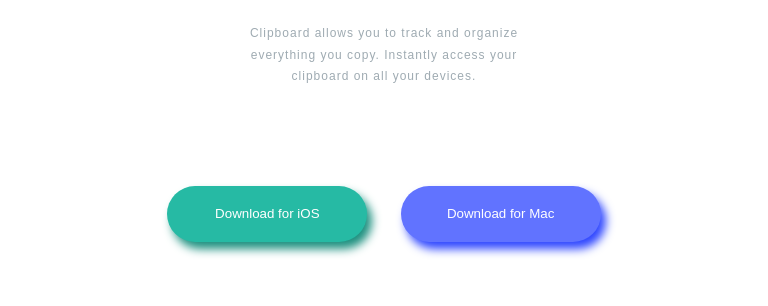
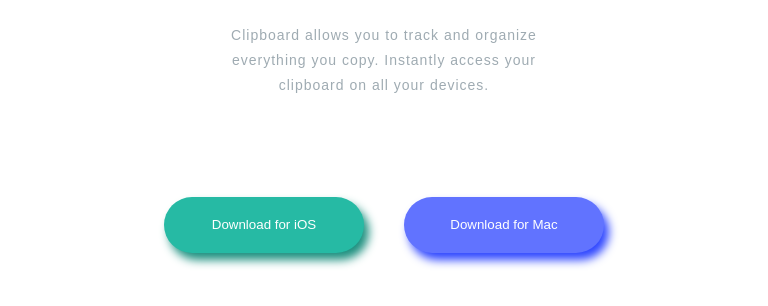
Before and after one commit to AmanpreetSingh1995/clipboard_landing_page, a plain HTML site: page index.html in a window 768 px wide. Shown: the part 386-692 px from the top of the page. Drawn offline with Linux system fonts and the light colour scheme; a web font is replaced by a local one.

Commit message:
header completed

```diff
--- a/styles.css
+++ b/styles.css
@@ -55,7 +55,7 @@ header {
 .header_para {
 	width: 308px;
 	padding-bottom: 52px;
-	font-size: 11px;
+	font-size: 12px;
 	text-align: center;
 	line-height: 1.8;
 	letter-spacing: 1px;
@@ -96,7 +96,7 @@ header {
 		TABLET VIEW
 ############################*/
 
-@media screen and (min-width: 445px) and (max-width: 865px) {
+@media screen and (min-width: 476px) and (max-width: 865px) {
 	.header_img {
 		background-image: url(./images/bg-header-desktop.png);
 	}
@@ -107,12 +107,12 @@ header {
 	}
 
 	.header_para {
-		width: 292px;
-		font-size: 12px;
+		width: 312px;
+		font-size: 14px;
 	}
 
 	.buttons {
-		width: 500px;
+		width: 520px;
 		flex-direction: row;
 		justify-content: space-evenly;
 	}
```
